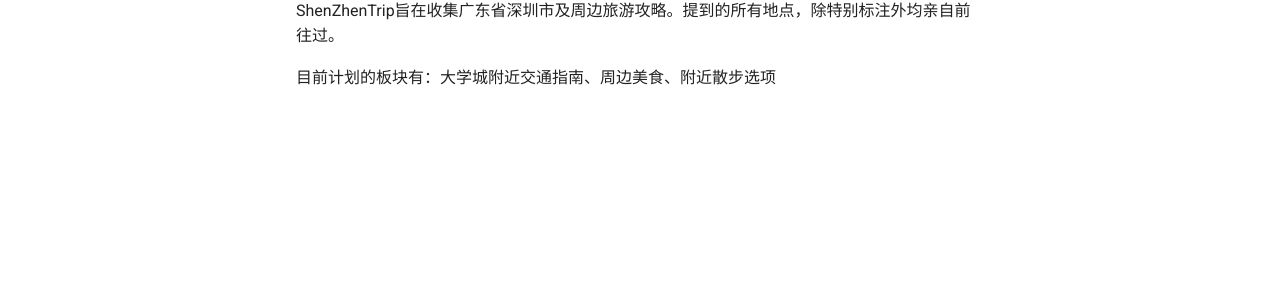
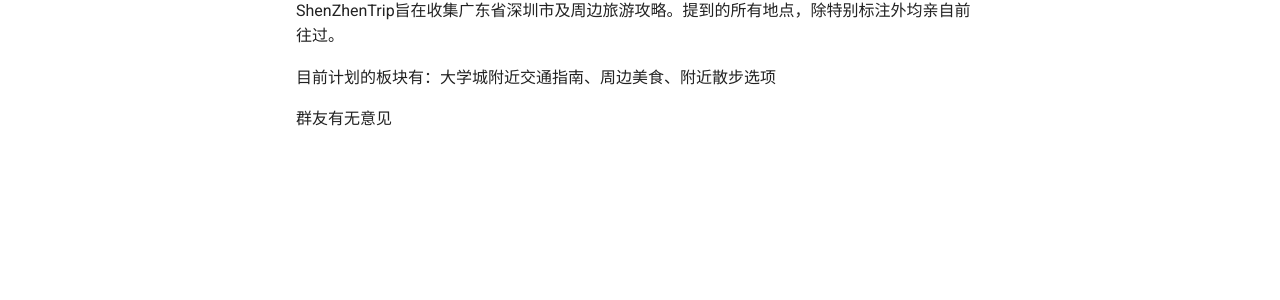
Before and after one commit to 9rz9rz/ShenzhenTrips, an MkDocs documentation site: the page built from docs/index.md, in a window 1280 px wide. Shown: the part 182-482 px from the top of the page. Built offline with MkDocs 1.6.1 and Material for MkDocs 9.7.7, drawn with Linux system fonts in a browser that asks for light colours.

Commit message:
modified index.md

```diff
--- a/docs/index.md
+++ b/docs/index.md
@@ -3,3 +3,5 @@
 ShenZhenTrip旨在收集广东省深圳市及周边旅游攻略。提到的所有地点，除特别标注外均亲自前往过。
 
 目前计划的板块有：大学城附近交通指南、周边美食、附近散步选项
+
+群友有无意见
```
